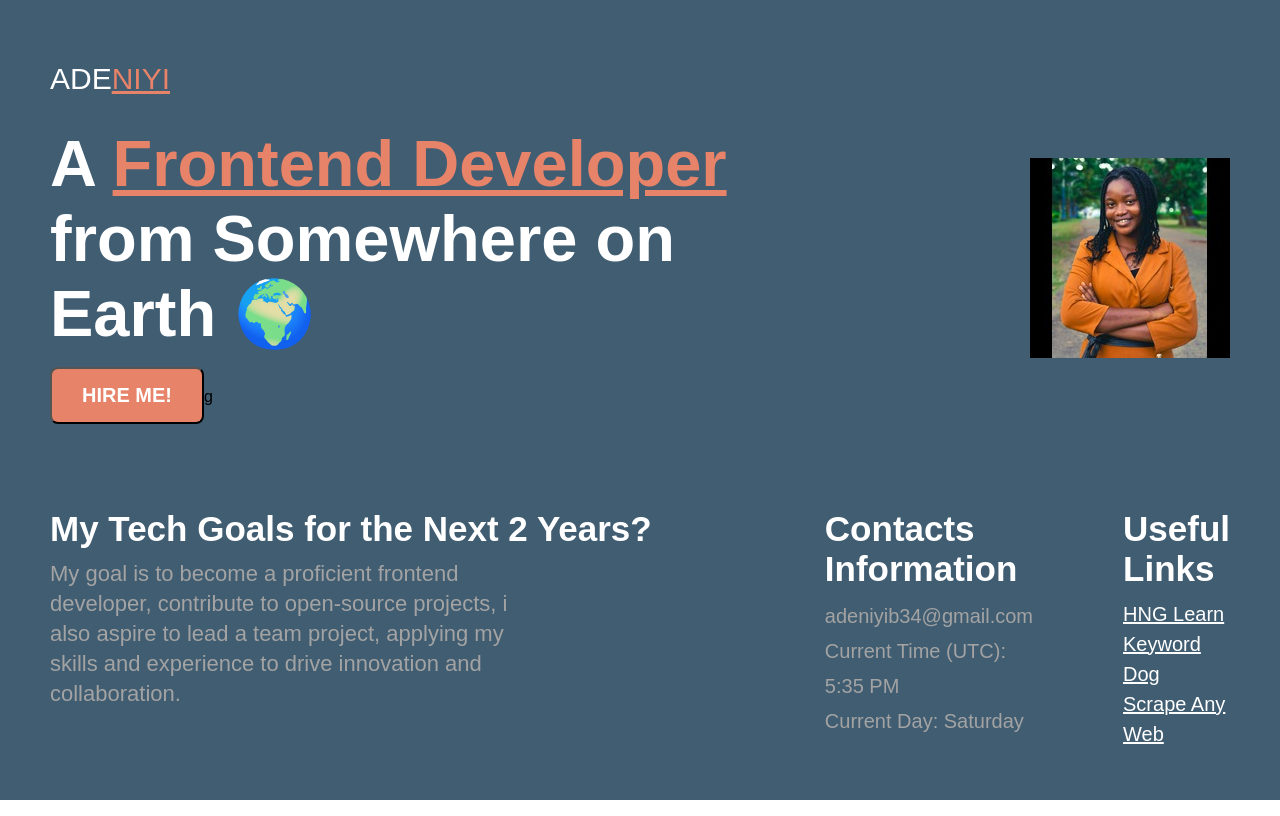
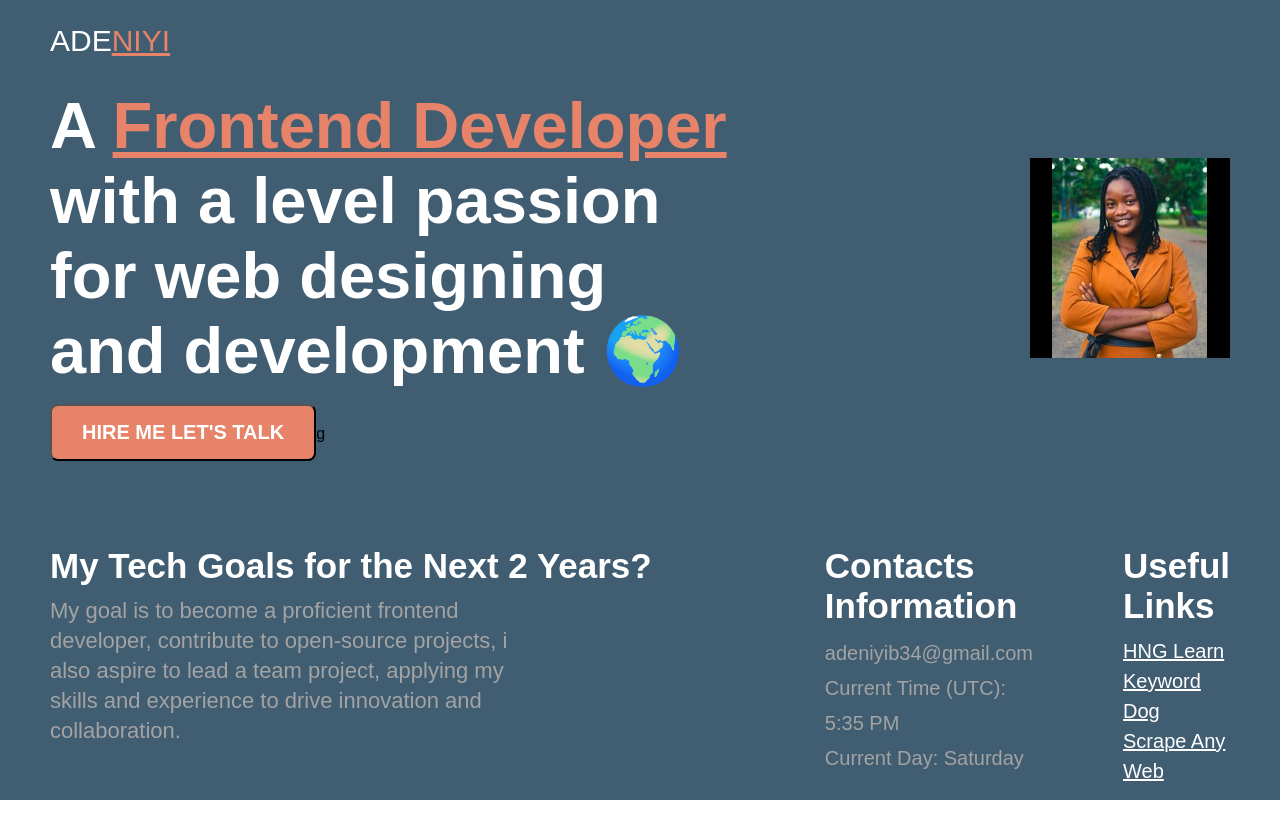
Before and after one commit to Bukkie62/Stage1-HNG-Project, a plain HTML site: page index.html in a window 1280 px wide. Drawn offline with Linux system fonts and the light colour scheme; a web font is replaced by a local one.

Commit message:
index.html

```diff
--- a/index.html
+++ b/index.html
@@ -17,10 +17,11 @@
       <div>
         <header>
           <p data-testid="slackDisplayName" class="mynameers">ADE<span>NIYI</span></p>
-          <h1>A <span>Frontend Developer</span> from Somewhere on Earth &#127757;</h1>
+          <h1>A <span>Frontend Developer</span> with a level passion for web designing and development &#127757;</h1>
           <div>
             <button class="btn">
-              Hire Me!
+              Hire Me
+              Let's Talk
             </button>g
           </div>
         </header>
```
